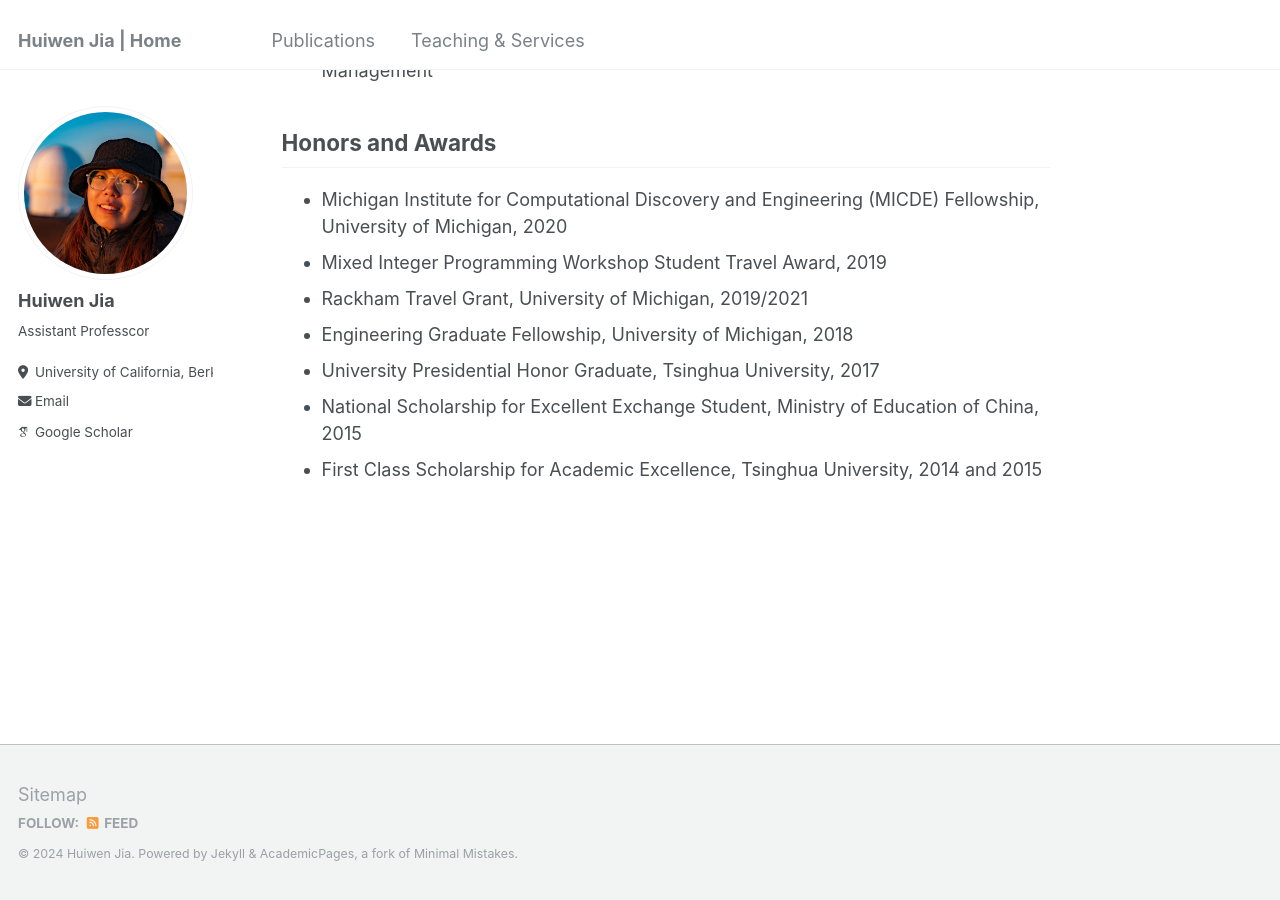
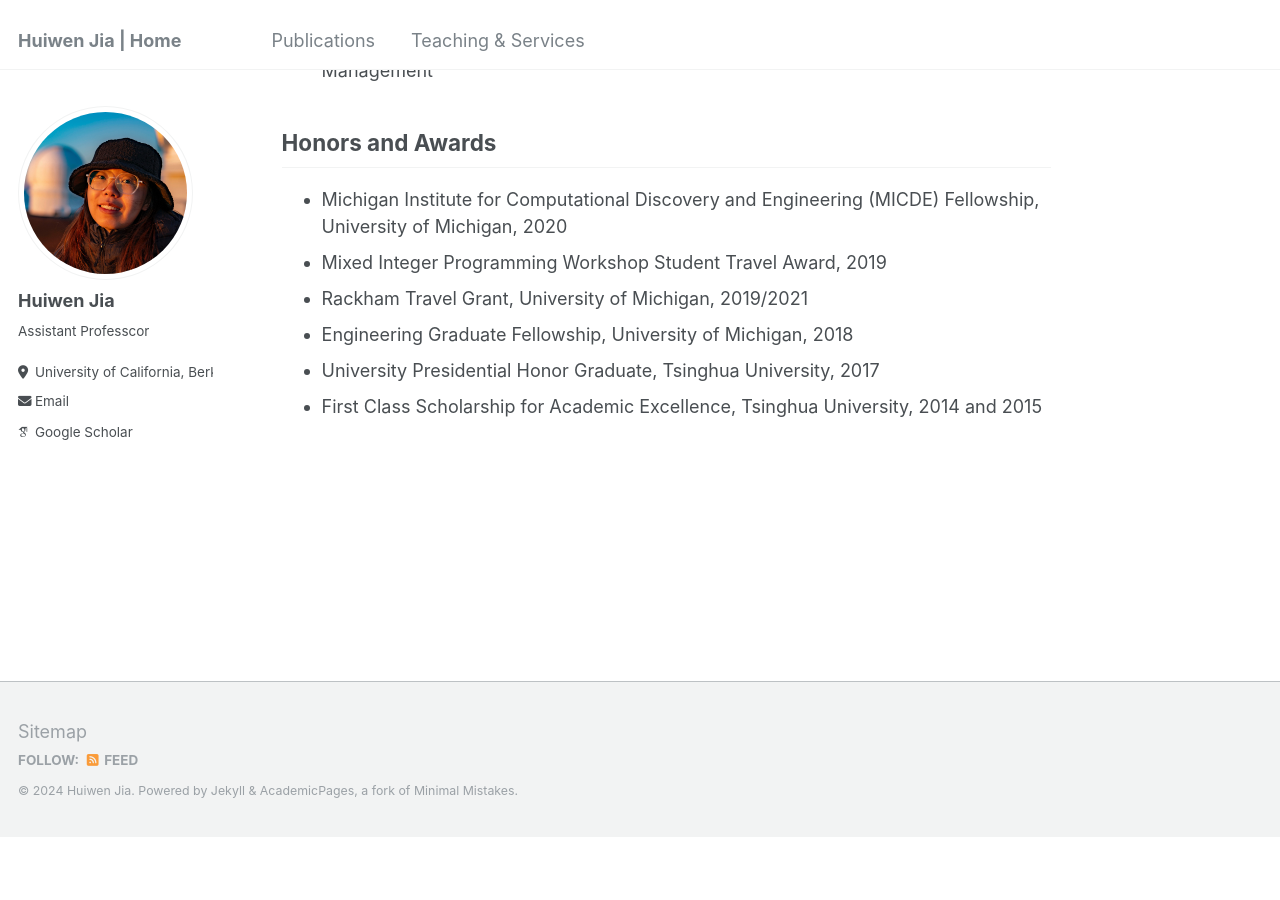
Before and after one commit to huiwen-j/huiwen-j.github.io, a Jekyll site: the page built from _pages/about.md, in a window 1280 px wide and 900 px high, scrolled down 593 px. Built offline with Jekyll 4.4.1, drawn with Linux system fonts in a browser that asks for light colours; some web fonts are replaced; after the commit the page ends 1430 px from its top, so only the background shows below that.

Commit message:
Update about.md

```diff
--- a/_pages/about.md
+++ b/_pages/about.md
@@ -24,5 +24,4 @@ I'm an Assistant Professor in the [Department of Industrial Engineering and Op
 * Rackham Travel Grant, University of Michigan, 2019/2021
 - Engineering Graduate Fellowship, University of Michigan, 2018
 - University Presidential Honor Graduate, Tsinghua University, 2017
-- National Scholarship for Excellent Exchange Student, Ministry of Education of China, 2015
 - First Class Scholarship for Academic Excellence, Tsinghua University, 2014 and 2015
```
